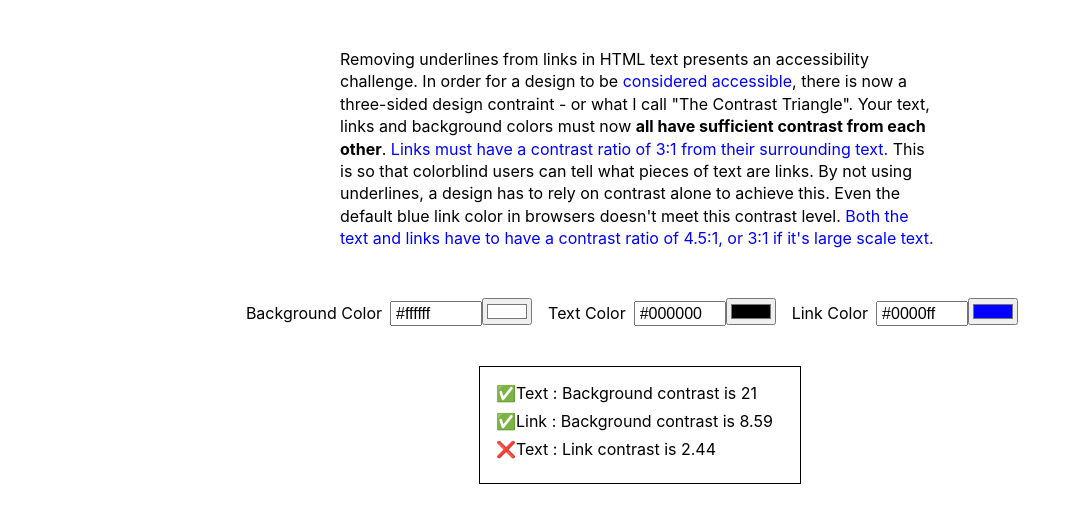
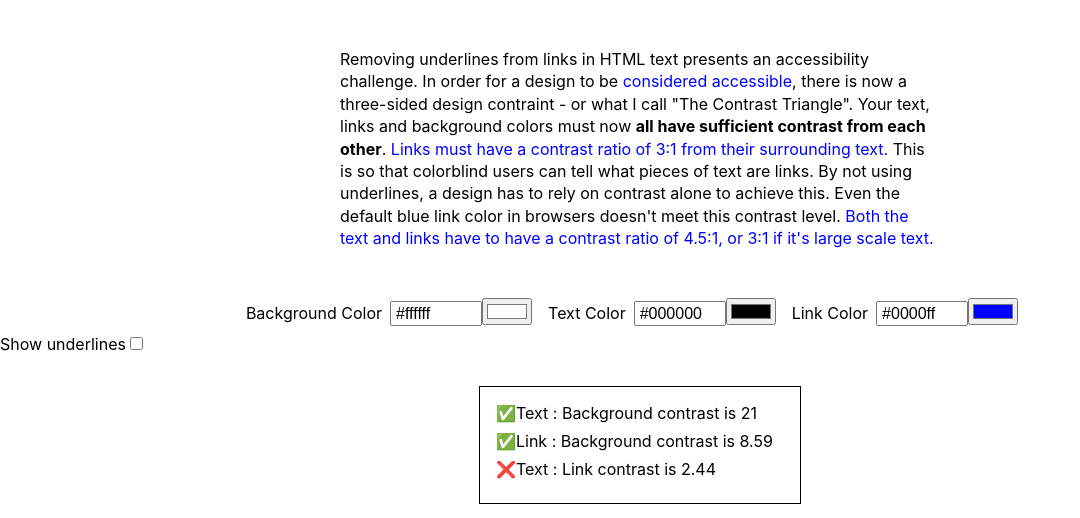
Before and after one commit to chipcullen/contrast-triangle, a React (Create React App) app: page / in a window 1280 px wide. Shown: the top 518 px of the page, without its empty margins (0-1080 px from the left). Built offline with nearby package versions, Linux system fonts and the light colour scheme.

Commit message:
added underline control

```diff
--- a/src/App.js
+++ b/src/App.js
@@ -4,6 +4,7 @@ import './App.css';
 import ColorInput from './components/ColorInput';
 import PreviewParagraph from './components/PreviewParagraph';
 import Results from './components/Results';
+import UnderlineControl from './components/UnderlineControl';
 
 class App extends Component {
   constructor(props) {
@@ -11,12 +12,18 @@ class App extends Component {
     this.state = {
       bgColor: '#ffffff',
       textColor: '#000000',
-      linkColor: '#0000ff'
+      linkColor: '#0000ff',
+      textDecoration: 'none'
     };
   }
 
   handleColorChange = (keyName, hex) => {
     this.setState({ [keyName]: hex });
+  };
+
+  handleUnderlineChange = (value) => {
+    const underlineState = value ? 'underline' : 'none';
+    this.setState({ textDecoration: underlineState });
   };
 
   render() {
@@ -25,6 +32,7 @@ class App extends Component {
         <PreviewParagraph
           textColor={this.state.textColor}
           linkColor={this.state.linkColor}
+          textDecoration={this.state.textDecoration}
         />
 
         <div className="colorInputs">
@@ -48,10 +56,16 @@ class App extends Component {
           />
         </div>
 
+        <UnderlineControl
+          textDecoration={this.state.textDecoration}
+          onChange={this.handleUnderlineChange}
+        />
+
         <Results
           textColor={this.state.textColor}
           linkColor={this.state.linkColor}
           bgColor={this.state.bgColor}
+          textDecoration={this.state.textDecoration}
         />
       </div>
     );
--- a/src/components/PreviewParagraph.js
+++ b/src/components/PreviewParagraph.js
@@ -8,7 +8,10 @@ class PreviewParagraph extends Component {
         challenge. In order for a design to be{' '}
         <a
           href="https://www.w3.org/TR/WCAG20/#visual-audio-contrast-contrast"
-          style={{ color: this.props.linkColor }}
+          style={{
+            color: this.props.linkColor,
+            textDecoration: this.props.textDecoration
+          }}
         >
           considered accessible
         </a>, there is now a three-sided design contraint - or what I call "The
@@ -16,7 +19,10 @@ class PreviewParagraph extends Component {
         <strong>all have sufficient contrast from each other</strong>.{' '}
         <a
           href="https://www.w3.org/TR/2008/NOTE-WCAG20-TECHS-20081211/G183"
-          style={{ color: this.props.linkColor }}
+          style={{
+            color: this.props.linkColor,
+            textDecoration: this.props.textDecoration
+          }}
         >
           Links must have a contrast ratio of 3:1 from their surrounding text.
         </a>{' '}
@@ -26,7 +32,10 @@ class PreviewParagraph extends Component {
         this contrast level.{' '}
         <a
           href="https://www.w3.org/TR/WCAG20/#visual-audio-contrast-contrast"
-          style={{ color: this.props.linkColor }}
+          style={{
+            color: this.props.linkColor,
+            textDecoration: this.props.textDecoration
+          }}
         >
           Both the text and links have to have a contrast ratio of 4.5:1, or 3:1
           if it's large scale text.
--- /dev/null
+++ b/src/components/UnderlineControl.js
@@ -0,0 +1,34 @@
+import React, { Component } from 'react';
+
+class UnderlineControl extends Component {
+  constructor(props) {
+    super(props);
+    this.state = { checked: false };
+    this.handleChange = this.handleChange.bind(this);
+  }
+
+  handleChange(event) {
+    const checked = this.state.checked ? false : true;
+    this.setState({ checked: checked });
+    this.props.onChange(checked);
+  }
+
+  render() {
+    // const { defaultValue, label } = this.props;
+
+    return (
+      <div className="UnderlineControl">
+        <label>
+          Show underlines
+          <input
+            type="checkbox"
+            checked={this.state.checked}
+            onChange={this.handleChange}
+          />
+        </label>
+      </div>
+    );
+  }
+}
+
+export default UnderlineControl;
```
